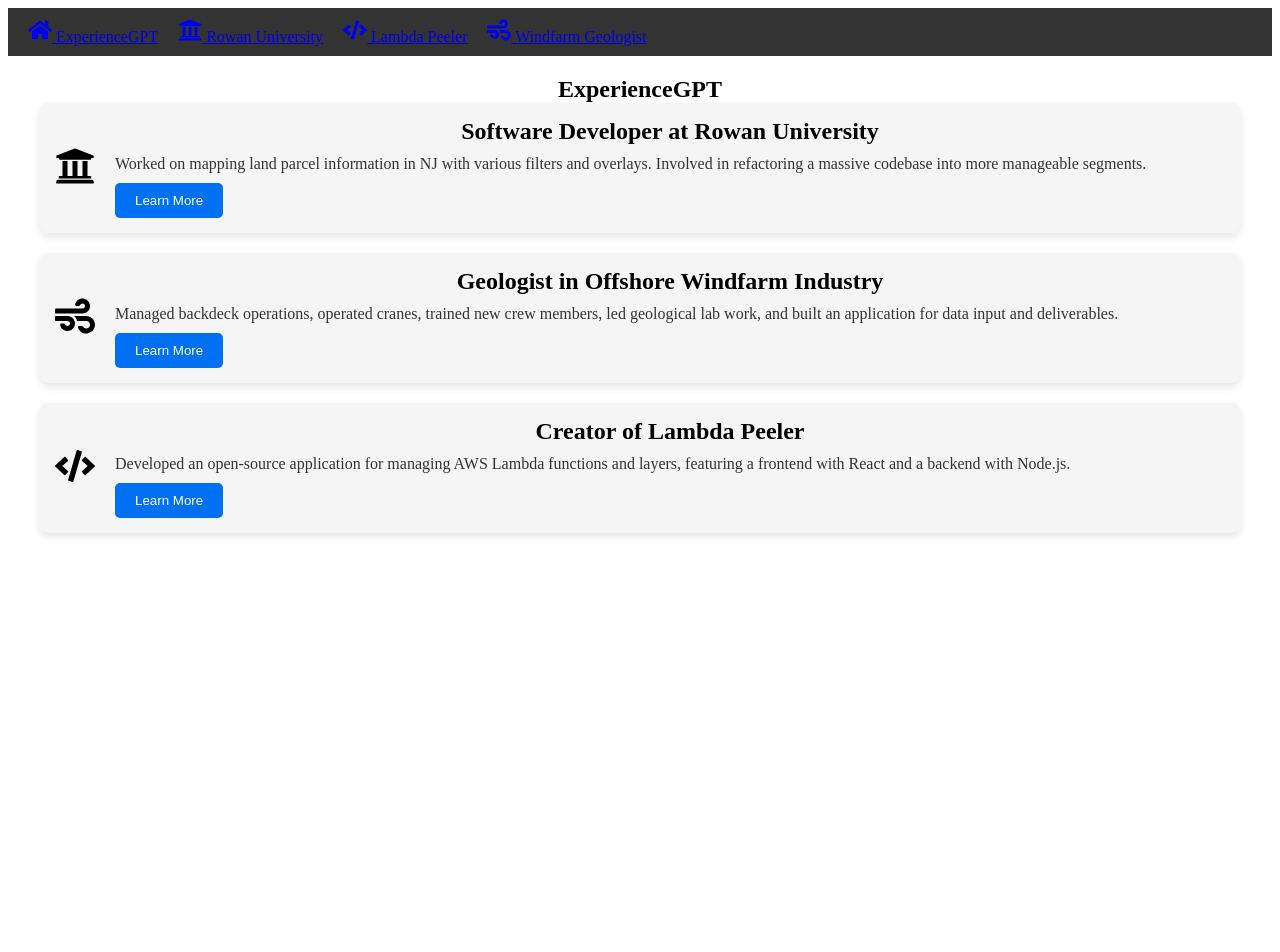
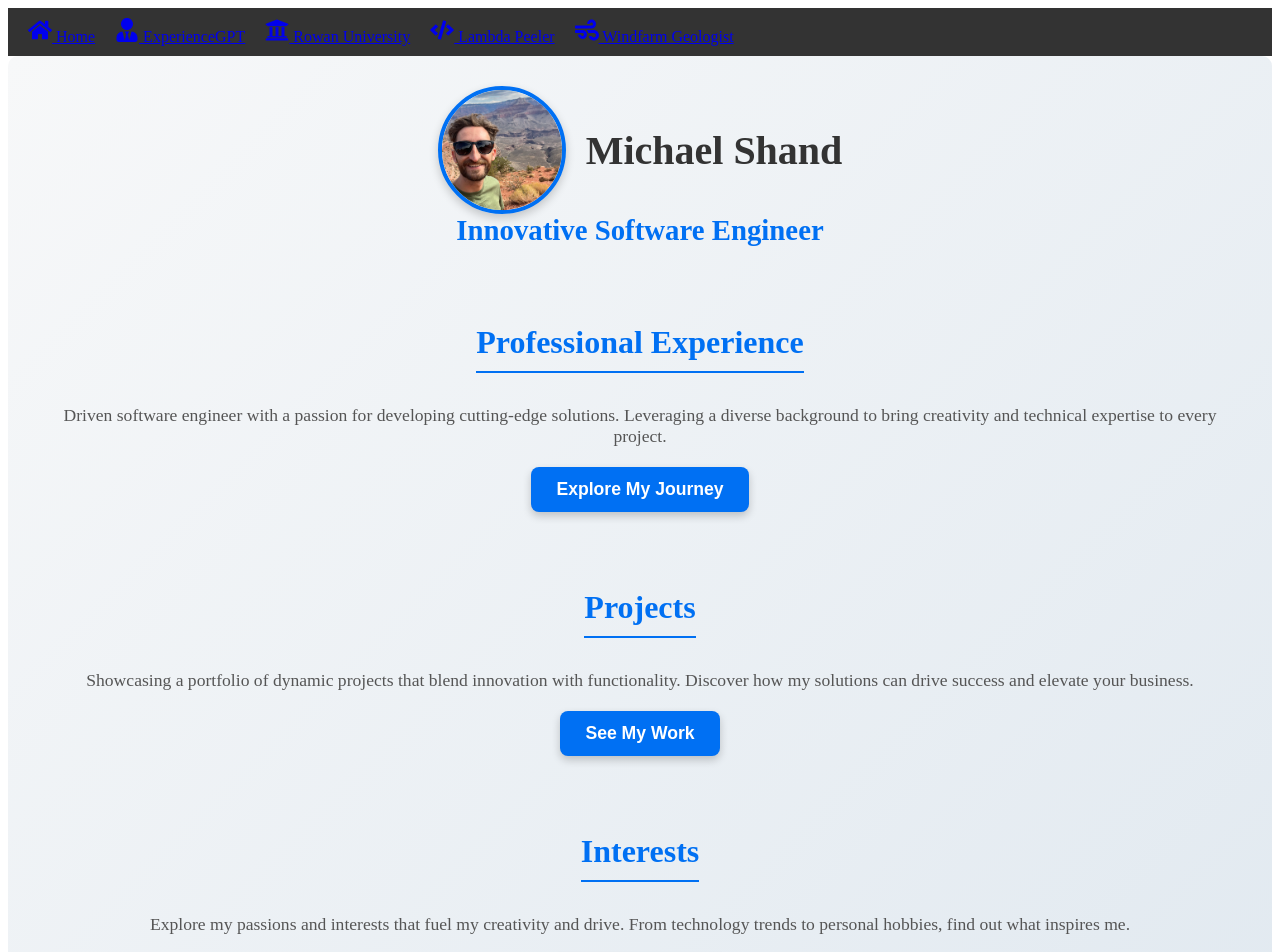
Before and after one commit to shandie231/HarnessRacing, a React app: page / in a window 1280 px wide. Shown: the top 952 px of the page. Before the commit the page ends 800 px from the top, so only its background shows below. Built offline with nearby package versions, Linux system fonts and the light colour scheme.

Commit message:
added a homepage

```diff
--- a/client/App.jsx
+++ b/client/App.jsx
@@ -1,6 +1,7 @@
 import React from 'react';
 import { BrowserRouter as Router, Route, Routes } from 'react-router-dom';
 import ExperienceGPT from './components/ExperienceGPT';
+import HomePage from './components/HomePage';
 // Import your detailed pages here
 import SoftwareDeveloperDetails from '../client/components/Containers/RowanUniversity';
 import GeologistDetails from '../client/components/Containers/WindfarmGeologist';
@@ -12,7 +13,8 @@
   <Router>
     <Navbar />
     <Routes>
-      <Route path="/" element={<ExperienceGPT />} />
+      <Route path="/" element={<HomePage />} />
+      <Route path="/ExperienceGPT" element={<ExperienceGPT />} />
       <Route path="/software-developer-details" element={<SoftwareDeveloperDetails />} />
       <Route path="/geologist-details" element={<GeologistDetails />} />
       <Route path="/lambda-peeler-details" element={<LambdaPeelerDetails />} />
--- a/client/components/Containers/LambdaPeeler.jsx
+++ b/client/components/Containers/LambdaPeeler.jsx
@@ -9,7 +9,7 @@
     <div className="container">
       <header className="header">
         <h1><FaCode size={40} /> Lambda Peeler</h1>
-        <button className="return-button" onClick={() => navigate('/')}>Return to ExperienceGPT</button>
+        <button className="return-button" onClick={() => navigate('/ExperienceGPT')}>Return to ExperienceGPT</button>
       </header>
       <section className="description">
         <div className="text">
--- a/client/components/Containers/RowanUniversity.jsx
+++ b/client/components/Containers/RowanUniversity.jsx
@@ -6,7 +6,7 @@
   const navigate = useNavigate();
 
   const handleReturn = () => {
-    navigate('/');
+    navigate('/ExperienceGPT');
   };
 
   return (
--- a/client/components/Containers/WindfarmGeologist.jsx
+++ b/client/components/Containers/WindfarmGeologist.jsx
@@ -7,7 +7,7 @@
   const navigate = useNavigate();
 
   const handleReturn = () => {
-    navigate('/');
+    navigate('/ExperienceGPT');
   };
 
   return (
--- /dev/null
+++ b/client/components/HomePage.jsx
@@ -0,0 +1,136 @@
+import React, { useEffect } from 'react';
+import { useNavigate } from 'react-router-dom';
+import profileImg from '../assets/MichaelSelfie.jpg';
+import { gsap } from 'gsap';
+
+const HomePage = () => {
+  const navigate = useNavigate();
+
+  useEffect(() => {
+    gsap.fromTo('.section', { opacity: 0, y: 50 }, {
+      opacity: 1,
+      y: 0,
+      stagger: 0.3,
+      duration: 1,
+      ease: 'power3.out'
+    });
+  }, []);
+
+  const goToExperience = () => {
+    navigate('/ExperienceGPT'); // Link to your ExperienceGPT page
+  };
+
+  const goToProjects = () => {
+    navigate('/projects'); // Link to your Projects page
+  };
+
+  const goToInterests = () => {
+    navigate('/interests'); // Link to your Interests page
+  };
+
+  return (
+    <div className="home-container">
+      <header className="header">
+        <div className="profile">
+          <img src={profileImg} alt="Michael Shand" className="profile-photo" />
+          <h1 className="name">Michael Shand</h1>
+        </div>
+        <h2 className="title">Innovative Software Engineer</h2>
+      </header>
+      <section className="brief-experience section">
+        <h2 className="section-title">Professional Experience</h2>
+        <p className="experience-summary">Driven software engineer with a passion for developing cutting-edge solutions. Leveraging a diverse background to bring creativity and technical expertise to every project.</p>
+        <button className="button" onClick={goToExperience}>Explore My Journey</button>
+      </section>
+      <section className="projects section">
+        <h2 className="section-title">Projects</h2>
+        <p className="projects-summary">Showcasing a portfolio of dynamic projects that blend innovation with functionality. Discover how my solutions can drive success and elevate your business.</p>
+        <button className="button" onClick={goToProjects}>See My Work</button>
+      </section>
+      <section className="interests section">
+        <h2 className="section-title">Interests</h2>
+        <p className="interests-summary">Explore my passions and interests that fuel my creativity and drive. From technology trends to personal hobbies, find out what inspires me.</p>
+        <button className="button" onClick={goToInterests}>Discover More</button>
+      </section>
+      <style jsx>{`
+        .home-container {
+          text-align: center;
+          padding: 30px;
+          max-width: 1400px;
+          margin: auto;
+          background: linear-gradient(135deg, #f7f8f9, #e1e9f0);
+          border-radius: 10px;
+        }
+        .header {
+          display: flex;
+          flex-direction: column;
+          align-items: center;
+          margin-bottom: 50px;
+        }
+        .profile {
+          display: flex;
+          align-items: center;
+          gap: 20px;
+        }
+        .profile-photo {
+          border-radius: 50%;
+          width: 120px;
+          height: 120px;
+          object-fit: cover;
+          border: 4px solid #0070f3;
+          box-shadow: 0 4px 10px rgba(0, 0, 0, 0.2);
+          transition: transform 0.3s ease;
+        }
+        .profile-photo:hover {
+          transform: scale(1.1);
+        }
+        .name {
+          font-size: 2.5rem;
+          color: #333;
+          margin: 0;
+          font-weight: bold;
+        }
+        .title {
+          font-size: 1.8rem;
+          color: #0070f3;
+          margin: 0;
+        }
+        .brief-experience, .projects, .interests {
+          margin-bottom: 50px;
+        }
+        .section-title {
+          font-size: 2rem;
+          color: #0070f3;
+          margin-bottom: 15px;
+          font-weight: bold;
+          border-bottom: 2px solid #0070f3;
+          display: inline-block;
+          padding-bottom: 10px;
+        }
+        .experience-summary, .projects-summary, .interests-summary {
+          font-size: 1.1rem;
+          color: #555;
+          margin-bottom: 20px;
+        }
+        .button {
+          background-color: #0070f3;
+          color: #fff;
+          border: none;
+          padding: 12px 25px;
+          border-radius: 8px;
+          cursor: pointer;
+          font-size: 1.1rem;
+          font-weight: bold;
+          transition: background-color 0.3s ease, transform 0.2s ease;
+          box-shadow: 0 4px 8px rgba(0, 0, 0, 0.2);
+        }
+        .button:hover {
+          background-color: #005bb5;
+          transform: scale(1.05);
+        }
+      `}</style>
+    </div>
+  );
+};
+
+export default HomePage;
--- a/client/components/Navbar.jsx
+++ b/client/components/Navbar.jsx
@@ -1,14 +1,19 @@
 import React from 'react';
 import { Link } from 'react-router-dom';
-import { FaHome, FaUniversity, FaCode, FaWind } from 'react-icons/fa';
+import { FaHome, FaUniversity, FaCode, FaWind, FaUserTie } from 'react-icons/fa';
 
 const Navbar = () => {
   return (
     <nav className="navbar">
       <ul className="navbar-list">
+      <li className="navbar-item">
+          <Link to="/" className="navbar-link">
+            <FaHome size={24} /> Home
+          </Link>
+        </li>
         <li className="navbar-item">
-          <Link to="/" className="navbar-link">
-            <FaHome size={24} /> ExperienceGPT
+          <Link to="/ExperienceGPT" className="navbar-link">
+            <FaUserTie size={24} /> ExperienceGPT
           </Link>
         </li>
         <li className="navbar-item">
--- a/package.json
+++ b/package.json
@@ -28,6 +28,7 @@
     "express": "^4.18.2",
     "file-loader": "^6.2.0",
     "framer-motion": "^11.3.30",
+    "gsap": "^3.12.5",
     "js-cookie": "^3.0.5",
     "jsonwebtoken": "^9.0.2",
     "next": "^14.2.7",
```
Also changed, not shown: client/assets/MichaelSelfie.jpg (added), 1 other file (tests, documents, lock files or other folders).
